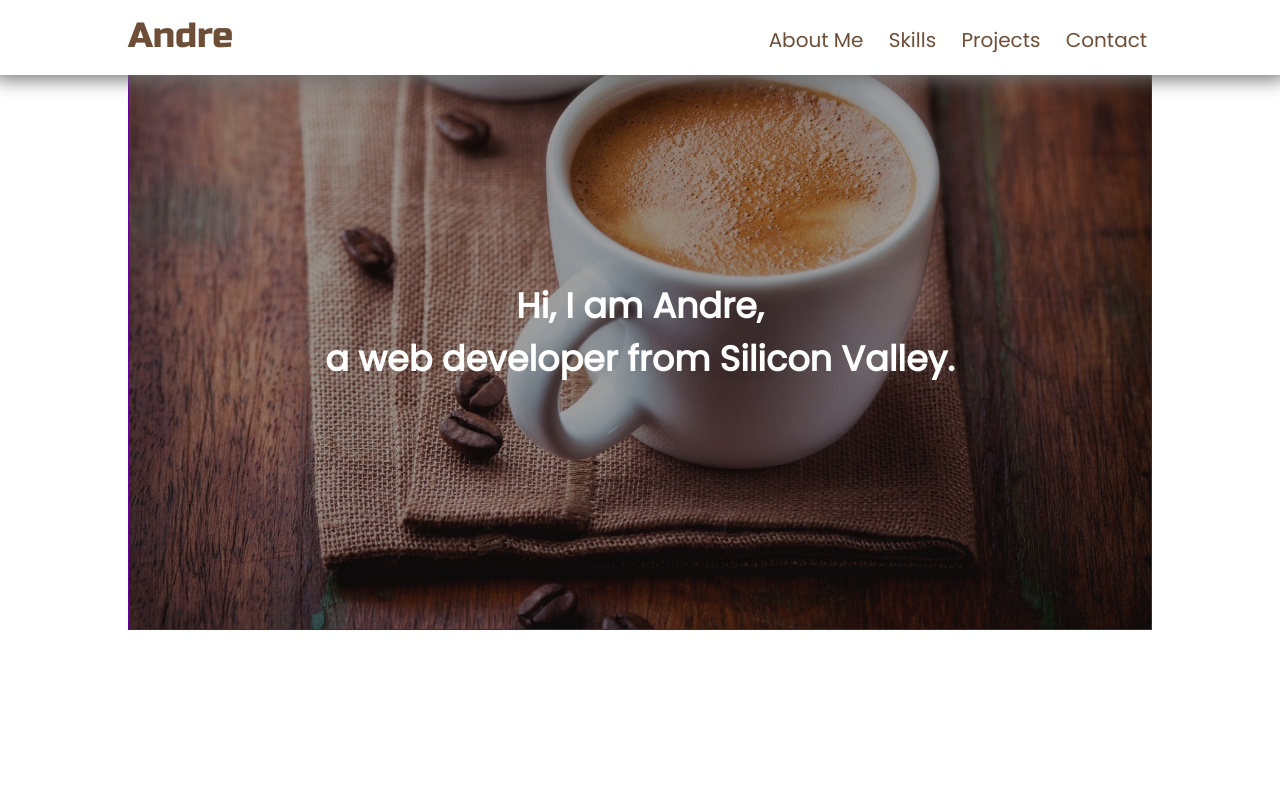
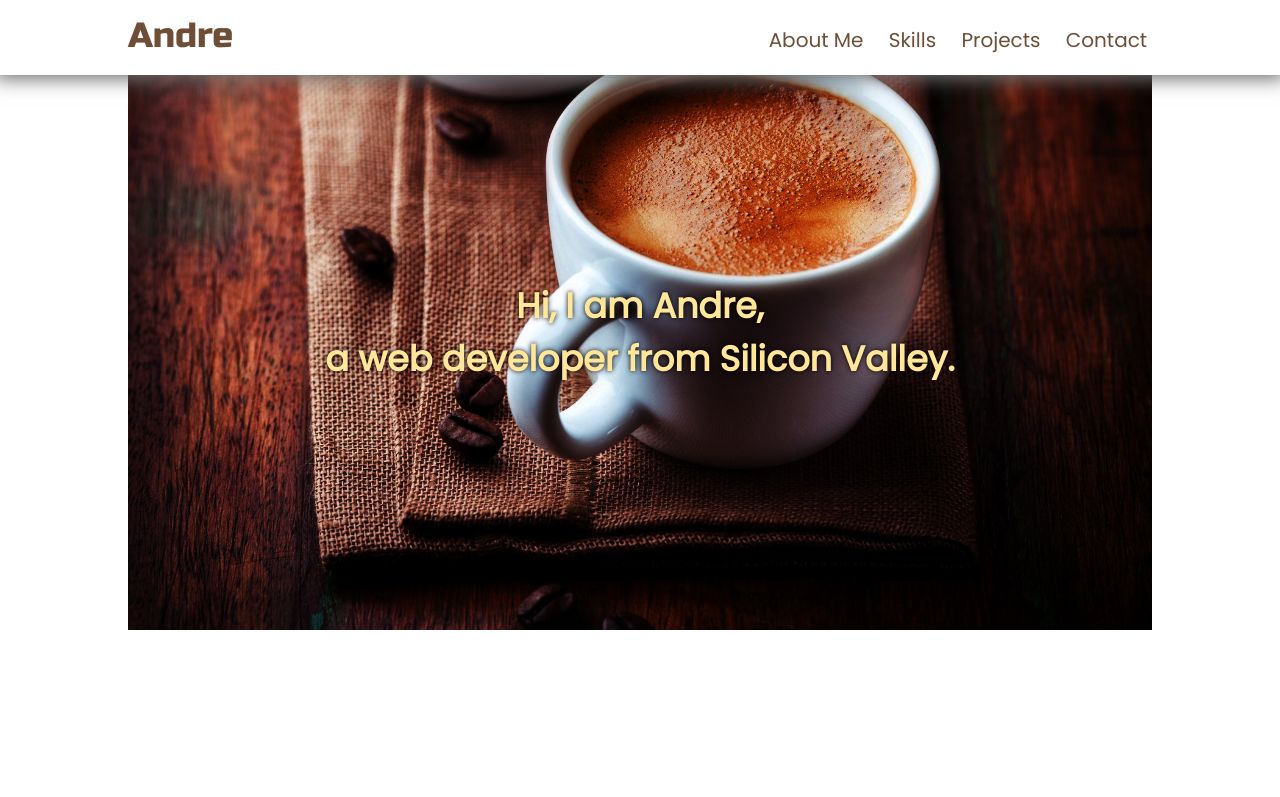
Before and after one commit to andreasadinata/andreas-portfolio, a plain HTML site: page index.html in a window 1280 px wide. Shown: the top 797 px of the page. Drawn offline with nearby package versions, Linux system fonts and the light colour scheme.

Commit message:
Added different Coffee Color Background

```diff
--- a/index.html
+++ b/index.html
@@ -36,9 +36,7 @@
                         a web developer from Silicon Valley.
                     </p>
                 </div>
-                <div class="transparent"></div>
                 <div class="background-image-home"></div>
-                <!--                <img src="images/Coffee.jpg" class="background-image-home">-->
             </div>
         </section>
         <section id="about-me">
--- a/main.css
+++ b/main.css
@@ -139,7 +139,7 @@ section {
 }
 
 .text {
-    color: white;
+    color: #ffe699;
     padding-top: 200px;
     padding-left: 50px;
     padding-right: 50px;
@@ -147,18 +147,7 @@ section {
     z-index: 2;
     width: 100%;
     height: 550px;
-}
-
-.transparent {
-    position: absolute;
-    top: 0;
-    left: 10%;
-    width: 80%;
-    height: 630px;
-    z-index: 1;
-    background-image: url("images/transparent.jpg");
-    border: 1px solid blue;
-    opacity: 0.6;
+    text-shadow: 0px 0px 5px #000;
 }
 
 .background-image-home {
@@ -168,8 +157,7 @@ section {
     width: 80%;
     height: 630px;
     z-index: 0;
-    background-image: url("images/Coffee.jpg");
-    border: 1px solid red;
+    background-image: url(images/coffee-dark.jpg);
     background-repeat: no-repeat;
     background-size: cover;
     background-position: 30% 20%;
```
Also changed, not shown: images/coffee-dark.jpg (added).
